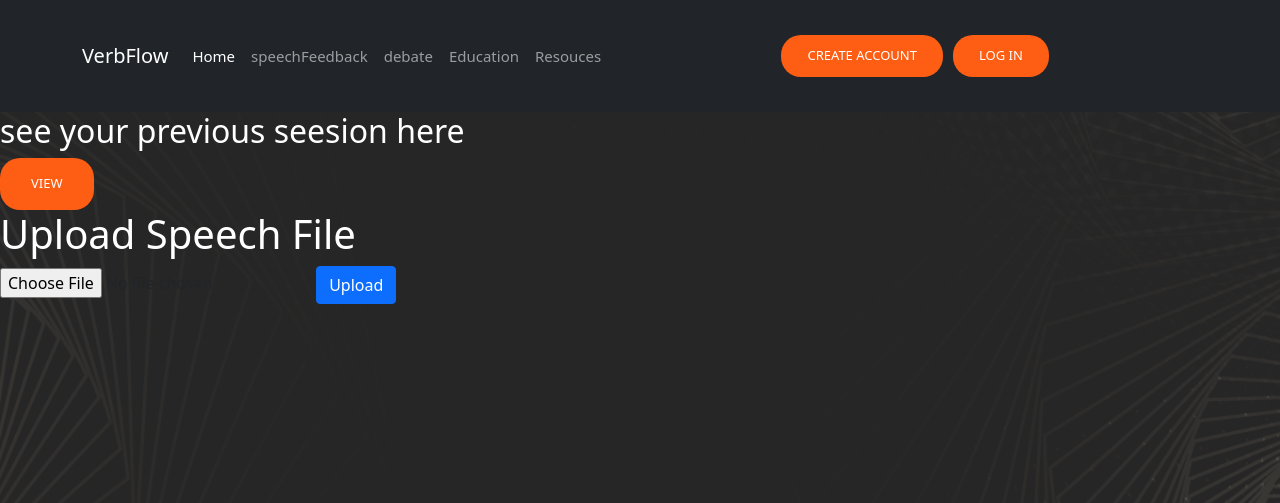
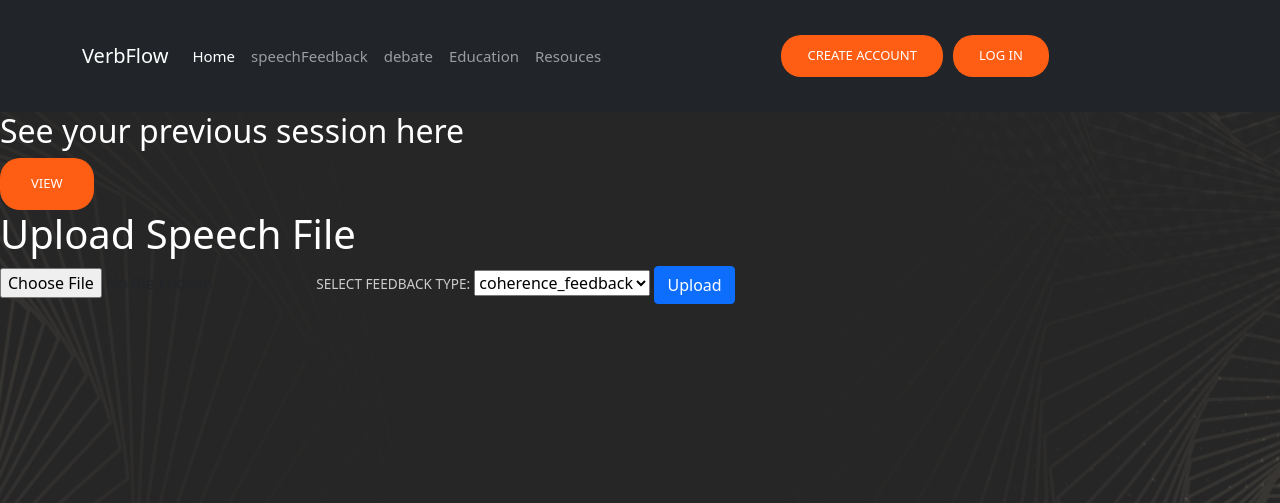
Before and after one commit to YOGESWARAN112004/VerbFlow, a Django app: page /process/ in a window 1280 px wide. Shown: the top 503 px of the page. Run offline with Django 5.2, Linux system fonts and the light colour scheme; some libraries are stand-ins or nearby versions.

Commit message:
changing speechfeedback.html ,debate_stage

```diff
--- a/VerbFlow_v2/users/templates/users/speechfeedback.html
+++ b/VerbFlow_v2/users/templates/users/speechfeedback.html
@@ -3,14 +3,51 @@
 {% load static %}
 
 {% block content %}
-<div> <h2>see your previous seesion here </h2>
-    <a class="btn" style="color: white; background-color: #fd5e14;" href="{% url 'user_session_list' %}" id="body-link-row"> view</a>
+<div> <h2>See your previous session here </h2>
+    <a class="btn" style="color: white; background-color: #fd5e14;" href="{% url 'user_session_list' %}" id="body-link-row">View</a>
 </div>
 <h1>Upload Speech File</h1>
-    <form action="{% url 'process_audio' %}" method="post" enctype="multipart/form-data">
+    <form id="uploadForm" action="{% url 'process_audio' %}" method="post" enctype="multipart/form-data">
         {% csrf_token %}
         {{ form|crispy }}
         <input type="file" name="audio_file" accept="audio/*" required>
+
+        <!-- Dropdown menu for selecting feedback type -->
+        <label for="feedback_type">Select Feedback Type:</label>
+        <select name="feedback_type" id="feedback_type" required>
+            <option value="coherence_feedback">coherence_feedback</option>
+            <option value="content_feedback"> content_feedback</option>
+            <option value="delivery"> delivery</option>
+            <!-- Add more options as needed -->
+        </select>
+
         <button type="submit" class="btn btn-primary">Upload</button>
     </form>
+
+    <!-- Loading animation while converting speech to text -->
+    <div id="loadingText" style="display: none; color: white;">Converting speech to text...</div>
+
+    <!-- Loading animation while generating feedback -->
+    <div id="loadingFeedback" style="display: none;  color: white;">Generating feedback...</div>
+
+    <script>
+    // Reference the form element
+    const uploadForm = document.getElementById("uploadForm");
+
+    // Reference the loading animations
+    const loadingText = document.getElementById("loadingText");
+    const loadingFeedback = document.getElementById("loadingFeedback");
+
+    // Add event listener to the form submission
+    uploadForm.addEventListener("submit", function(event) {
+        // Display the loading animation for converting speech to text
+        loadingText.style.display = "block";
+
+        // Use setTimeout to delay showing the second loading animation (simulating processing time)
+        setTimeout(function() {
+            // Display the loading animation for generating feedback
+            loadingFeedback.style.display = "block";
+        }, 1000); // Adjust the delay time (in milliseconds) as needed
+    });
+    </script>
 {% endblock %}
--- a/VerbFlow_v2/users/views.py
+++ b/VerbFlow_v2/users/views.py
@@ -135,32 +135,30 @@ def csv_to_string(file_path):
 
             # Return the resulting string
             return result
-prompt = """Imagine you've just attended a speech or presentation. Reflecting on the experience, provide feedback to the speaker, encompassing various aspects:
-
-Content Clarity: Was the main message clear and well-organized? Did you understand the key points easily?
-
-Engagement Level: How engaging was the speaker? Did they capture your attention throughout the speech?
-
-Delivery Style: Comment on the speaker's delivery style. Did they appear confident and authentic? How effective was their body language and eye contact?
-
-Vocal Variety: Reflect on the speaker's use of vocal variety. Did they vary their pitch, pace, and volume appropriately?
-
-Timing and Pace: Consider the pace of the speech. Was it too fast or too slow? Were pauses used effectively?
-
-Language and Vocabulary: Evaluate the language used. Was it appropriate for the audience? Did it convey the intended message effectively?
-
-Relevance and Depth: Assess the depth of content. Did the speech provide new insights or perspectives? Did it address the audience's needs or interests?
-
-Visual Aids (if applicable): If visual aids were used, evaluate their effectiveness. Did they enhance understanding and engagement?
-
-Overall Impact: Reflect on the overall impact of the speech. Did it leave a lasting impression? Did it inspire action or reflection?
-
-Constructive Criticism(only if needed): Provide specific suggestions for improvement. Highlight areas where the speaker could enhance their delivery, content, or overall effectiveness."""
-
+prompts = {"content_feedback":"""Imagine you've just listened to a speech or presentation. Provide constructive
+          feedback on the substance and relevance of the content presented. Consider aspects such as the accuracy
+          of information, depth of research, quality of supporting evidence, and effectiveness of examples or anecdotes.
+          Your feedback should help the speaker understand how well their message resonated with the audience and
+          suggest areas for improvement.""",
+          "coherence_feedback":"""After listening to a speech or presentation, assess the organization and logical
+          flow of ideas presented. Provide constructive feedback on how well the speaker transitioned between points,
+          maintained a coherent structure, and connected ideas smoothly. Consider the clarity of transitions, the
+          logical progression of ideas, and the overall coherence of the speech. Your feedback should help the speaker
+          improve the clarity and effectiveness of their communication.""",
+          "delivery":"""Reflecting on a recent speech or presentation you've observed, provide feedback on the delivery
+          style of the speaker. Evaluate aspects such as vocal variety, pacing, and emphasis. Consider elements like
+          volume, pitch, intonation, and the use of pauses for emphasis or dramatic effect. Your feedback should offer
+          insights into how the speaker can enhance their delivery to engage the audience more effectively and convey
+          their message with greater impact"""}
 def process_audio(request):
     if request.user.is_authenticated:
 
         if request.method == 'POST' and request.FILES.get('audio_file'):
+
+            feedback_type = request.POST.get('feedback_type')
+            prompt =prompts[feedback_type]
+
+
             # Get the uploaded audio file
             audio_file = request.FILES['audio_file']
             temporary_file_path = audio_file.temporary_file_path()
@@ -226,7 +224,7 @@ def process_audio(request):
             genai.configure(api_key='AIzaSyCAoMFP7QaUOvVSFAEmqkk_w1HHVmBI0_4')
 
             model = genai.GenerativeModel('gemini-pro')
-            response = model.generate_content(f"""{transcript.text}.{prompt}/n{pace_string}
+            response = model.generate_content(f"""{prompt} below is the speechtext {transcript.text}/n{pace_string}
             /n{pitch_string}
             """)
             response2 =model.generate_content(f"{response.text} convert it into a single dialouge ")
```
Also changed, not shown: VerbFlow_v2/users/templates/users/debate_stage.html (+47 -1 lines), VerbFlow_v2/users/static/css/main.css (line endings or trailing spaces), 6 other files.
